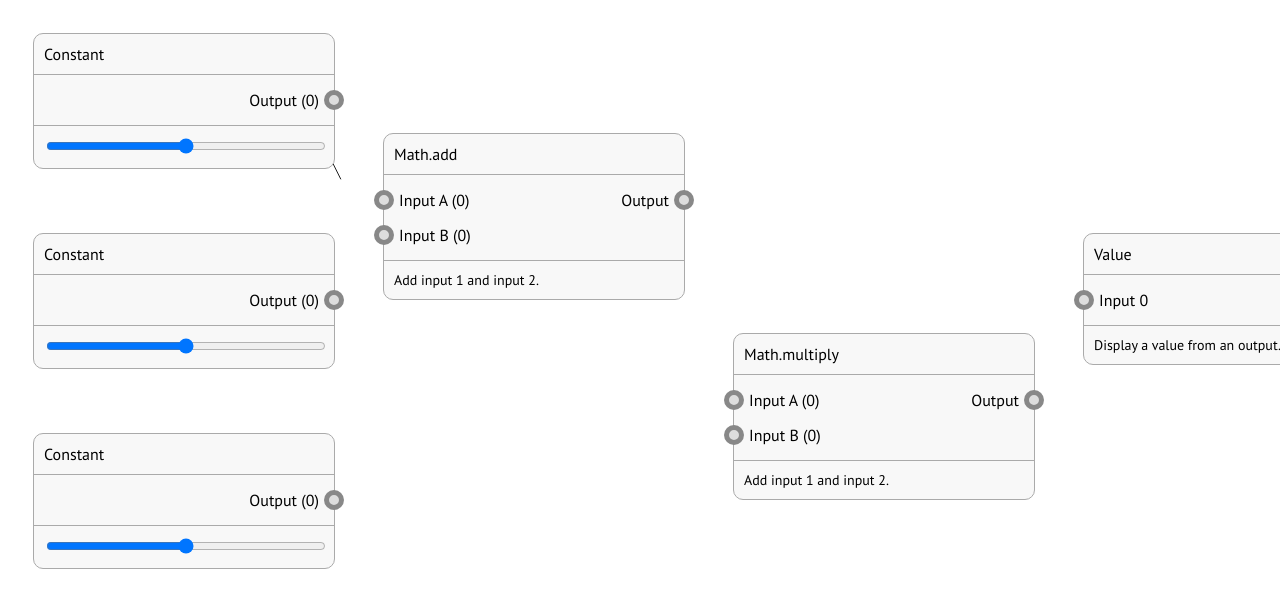
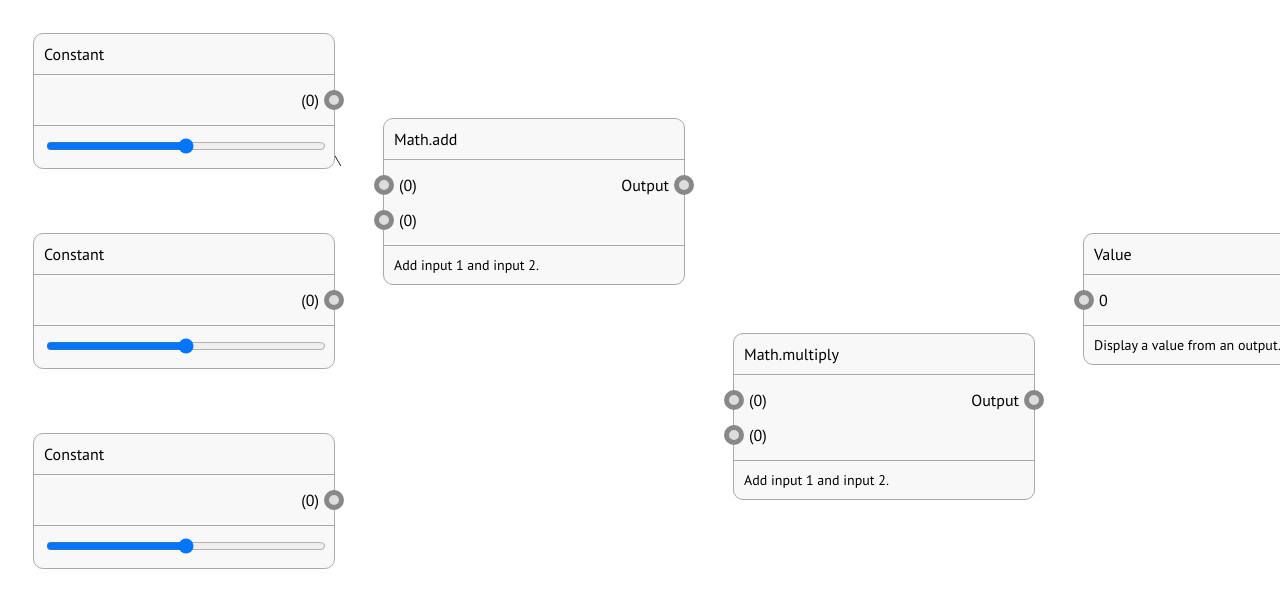
Before and after one commit to onion2k/copper, a React (Create React App) app: page / in a window 1280 px wide. Shown: the top 608 px of the page. Built offline with nearby package versions, Linux system fonts and the light colour scheme.

Commit message:
Removed input labels

```diff
--- a/src/const.tsx
+++ b/src/const.tsx
@@ -18,7 +18,7 @@ export function Const({ x, y, output }: iConst) {
     setInput(parseInt(e.target.value));
   };
 
-  const io = <label className="output">Output ({input})</label>;
+  const io = <label className="output">({input})</label>;
 
   const controls = (
     <input
--- a/src/index.tsx
+++ b/src/index.tsx
@@ -18,13 +18,7 @@ function App() {
     <div className="Control">
       <Const x={10} y={10} output={setConst0} />
       <Const x={10} y={210} output={setConst1} />
-      <Math
-        x={360}
-        y={110}
-        input={[const0, const1]}
-        output={setAdd1}
-        op="add"
-      />
+      <Math x={360} y={95} input={[const0, const1]} output={setAdd1} op="add" />
       <Const x={10} y={410} output={setConst3} />
       <Math
         x={710}
@@ -40,7 +34,7 @@ function App() {
           x1="325"
           y1="93"
           x2="375"
-          y2="193"
+          y2="178"
           strokeWidth="1"
           stroke="black"
         />
--- a/src/math.tsx
+++ b/src/math.tsx
@@ -23,13 +23,13 @@ export function Math({ x, y, op, input, output }: iAdd) {
 
   const io = [
     <label key={"a"} className="input">
-      Input A ({input[0]})
+      ({input[0]})
     </label>,
     <label key={"b"} className="output">
       Output
     </label>,
     <label key={"c"} className="input">
-      Input B ({input[1]})
+      ({input[1]})
     </label>
   ];
 
--- a/src/value.tsx
+++ b/src/value.tsx
@@ -19,7 +19,7 @@ export function Value({ x, y, input, output }: iValue) {
       title={"Value"}
       io={[
         <label key="a" className="input">
-          Input {input[0]}
+          {input[0]}
         </label>,
         <label key="b" className="output">
           Output
```
